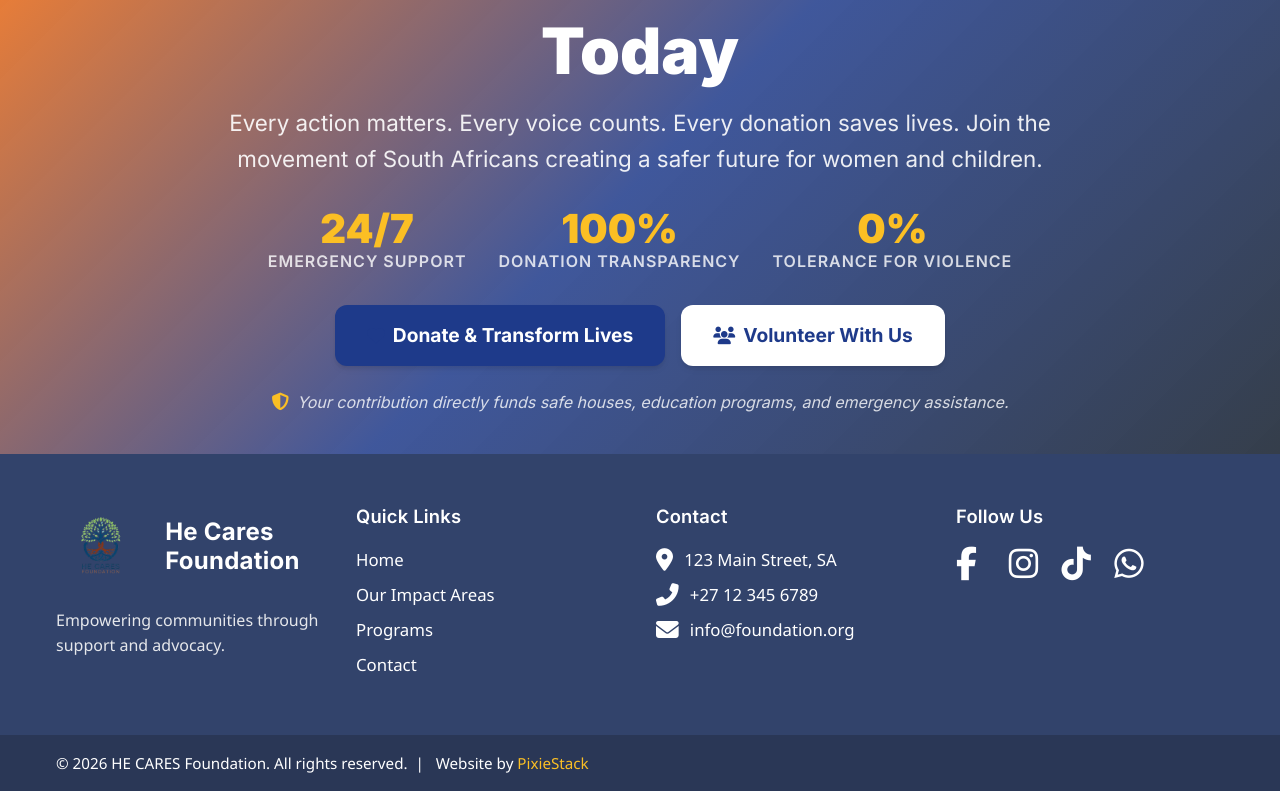
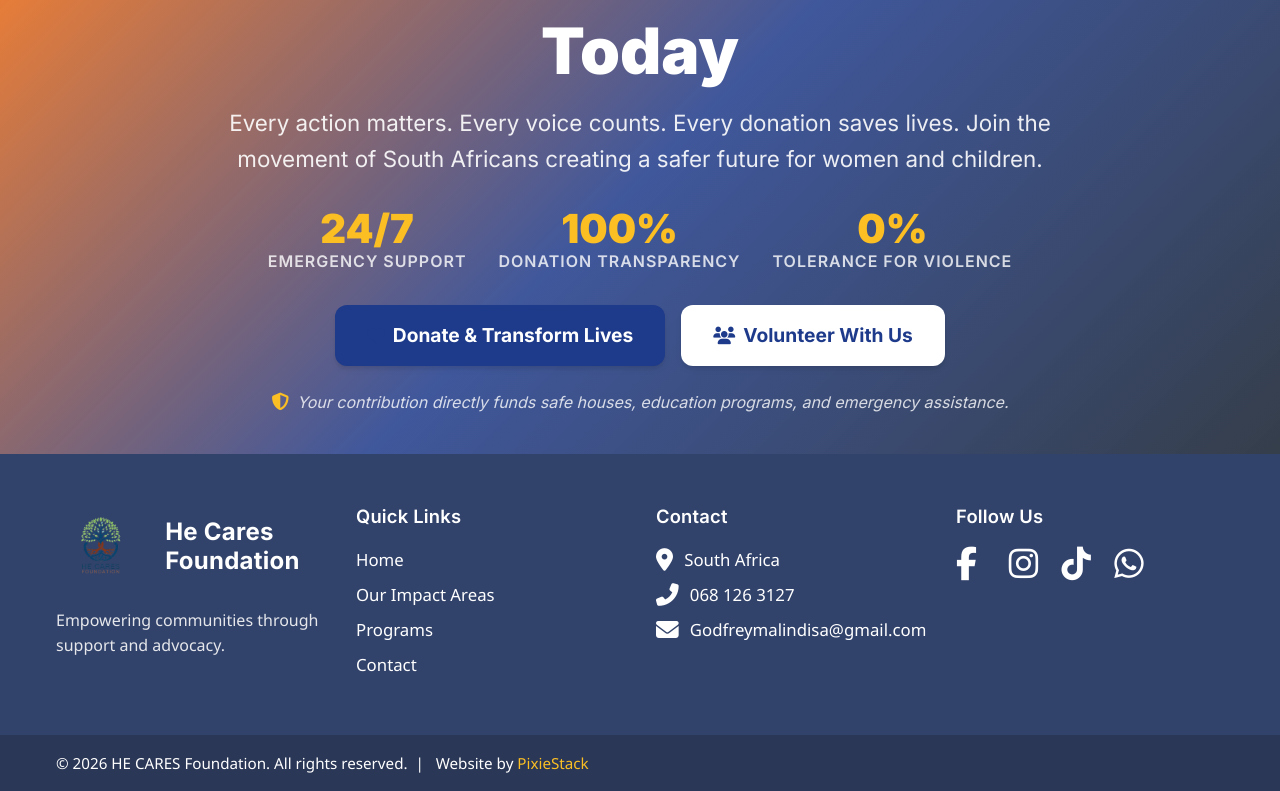
Before and after one commit to PixieStack/he-cares-foundation, an Angular app in the folder frontend/: page / in a window 1280 px wide. Shown: the part 6224-7015 px from the top of the page. Built offline with nearby package versions, Linux system fonts and the light colour scheme.

Commit message:
auto-commit for 5ec0d1da-a052-4f52-806e-c25c77184b17

```diff
--- a/frontend/src/app/shared/components/footer/footer.component.html
+++ b/frontend/src/app/shared/components/footer/footer.component.html
@@ -23,15 +23,15 @@
       <div class="footer-section contact">
         <h4>Contact</h4>
         <div class="contact-item">
-          <i class="fas fa-map-marker-alt"></i> 123 Main Street, SA
+          <i class="fas fa-map-marker-alt"></i> South Africa
         </div>
         <div class="contact-item">
           <i class="fas fa-phone-alt"></i>
-          <a href="tel:+27123456789">+27 12 345 6789</a>
+          <a href="tel:+27681263127">068 126 3127</a>
         </div>
         <div class="contact-item">
           <i class="fas fa-envelope"></i>
-          <a href="mailto:info@foundation.org">info&#64;foundation.org</a>
+          <a href="mailto:Godfreymalindisa@gmail.com">Godfreymalindisa&#64;gmail.com</a>
         </div>
       </div>
       <!-- Social -->
```
